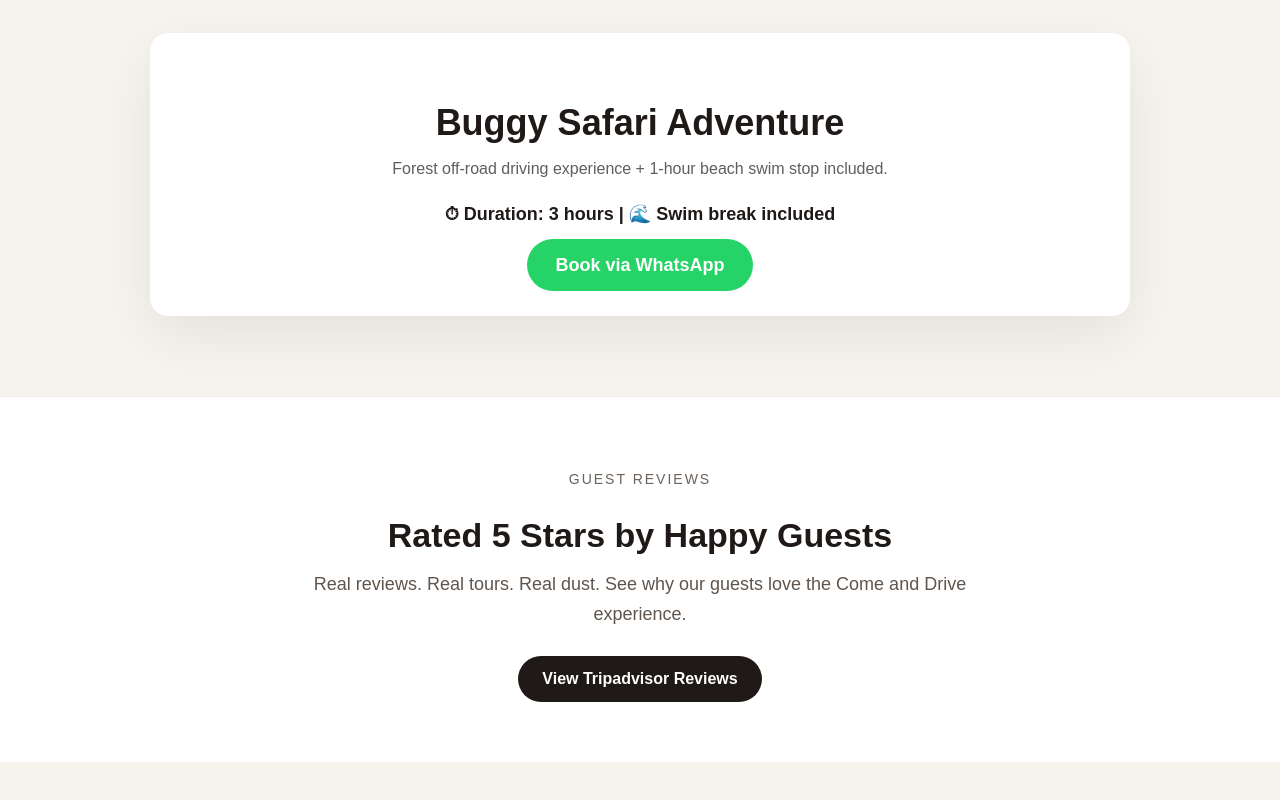
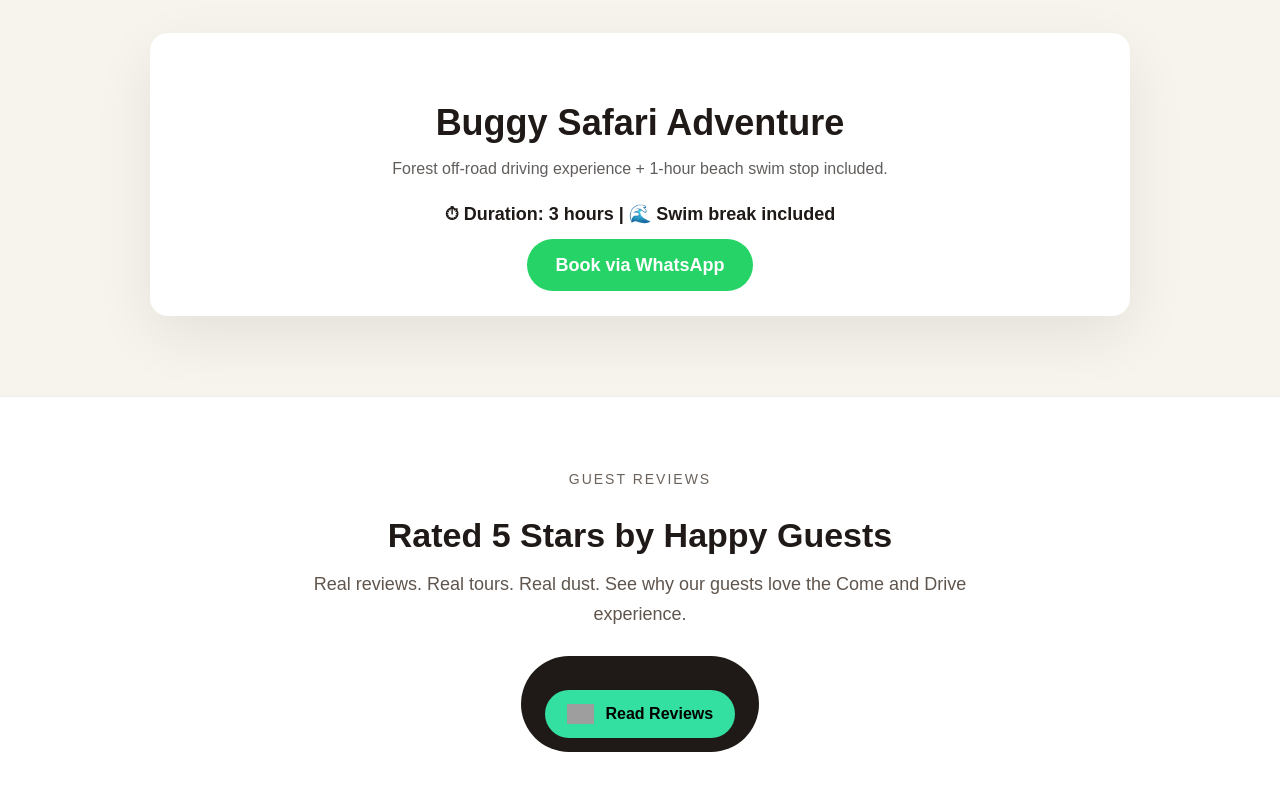
Before and after one commit to comendrive-a11y/comendrive-a11y, a Next.js app: page / in a window 1280 px wide. Shown: the part 2681-3481 px from the top of the page. Before the commit the page ends 3443 px from the top, so only its background shows below. Built offline with nearby package versions, Linux system fonts and the light colour scheme; grey boxes are pictures that could not be loaded.

Commit message:
Update page.tsx

```diff
--- a/app/page.tsx
+++ b/app/page.tsx
@@ -539,8 +539,32 @@ Where the Road Ends
         textDecoration: "none",
         fontWeight: 700,
       }}
-    >
-      View Tripadvisor Reviews
+    ><div style={{ marginTop: "20px" }}>
+  <a
+    href="https://www.tripadvisor.com/Attraction_Review-g298031-d17689087-Reviews-COME_DRIVE-Fethiye_Mugla_Province_Turkish_Aegean_Coast.html"
+    target="_blank"
+    rel="noreferrer"
+    style={{
+      display: "inline-flex",
+      alignItems: "center",
+      gap: "12px",
+      background: "#34E0A1",
+      color: "#000",
+      padding: "14px 22px",
+      borderRadius: "999px",
+      textDecoration: "none",
+      fontWeight: 700,
+      fontSize: "16px",
+    }}
+  >
+    <img
+      src="https://static.tacdn.com/img2/brand_refresh/Tripadvisor_lockup_horizontal_secondary_registered.svg"
+      alt="Tripadvisor"
+      style={{ height: "20px" }}
+    />
+    Read Reviews
+  </a>
+</div>
     </a>
   </div>
 </section>
```
